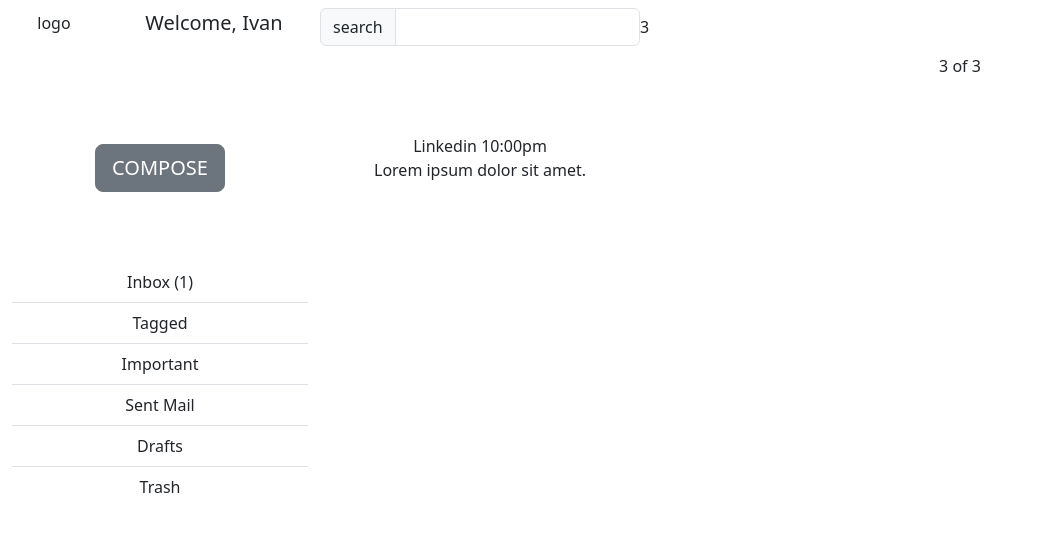
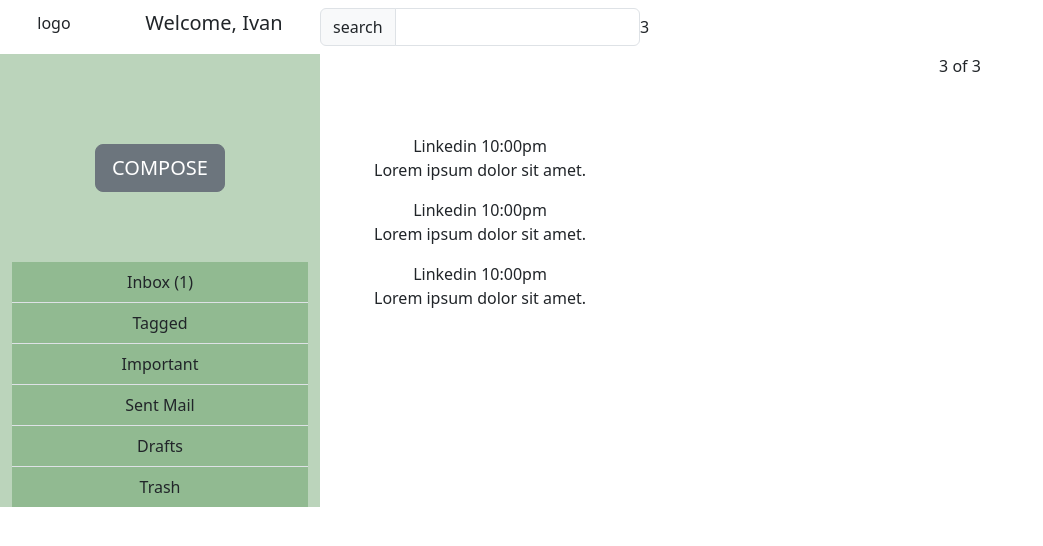
Before and after one commit to IvanPiceno171/BVT-BootstrapProject, a plain HTML site: page index.html in a window 1280 px wide. Shown: the whole page, without its empty margins (0-1043 px from the left). Drawn offline with nearby package versions, Linux system fonts and the light colour scheme.

Commit message:
feat(first-column-css-updated)

```diff
--- a/index.html
+++ b/index.html
@@ -47,18 +47,30 @@
         </div>
         <!-- SECOND COLUMN -->
         <div class="col-3 second-col">
+            <div class="emailListContainer">
           <div class="emailList">
             <span>Linkedin</span>
             <span>10:00pm</span>
+            <p>Lorem ipsum dolor sit amet.</p>
+          </div>
 
+              <div class="emailList">
+                  <span>Linkedin</span>
+            <span>10:00pm</span>
+            <p>Lorem ipsum dolor sit amet.</p>
+          </div>
+          <div class="emailList">
+            <span>Linkedin</span>
+            <span>10:00pm</span>
             <p>Lorem ipsum dolor sit amet.</p>
           </div>
         </div>
+    </div>
         <!-- THRID COUMN -->
         <div class="col-6">
           3 of 3
         </div>
-      </div>
+    </div>
 
 
 
--- a/styles.css
+++ b/styles.css
@@ -7,6 +7,7 @@ body{
 }
 /* FIRST COLUMN */
 .first-col{
+    background-color: rgba(78, 142, 78, 0.381);
 }
 .user-name{
     display: flex;
@@ -19,11 +20,21 @@ body{
 .user-controls{
     margin-top: 70px;
 }
+.list-group-flush>.list-group-item{
+    background-color: rgba(78, 142, 78, 0.381);
+
+}
 
 
 /* SECOND COLUMN  */
 
-.emailList{
+.emailListContainer{
     margin-top: 80px;
-
 }
+.emailList:hover{
+    /* border: .5px dotted black; */
+    /* box-shadow: 3px -2px 3px 1px blue; */
+    box-shadow: 1px 2px 3px blue;
+    transform: scale(.9);
+    transition: 2s;
+}
```
